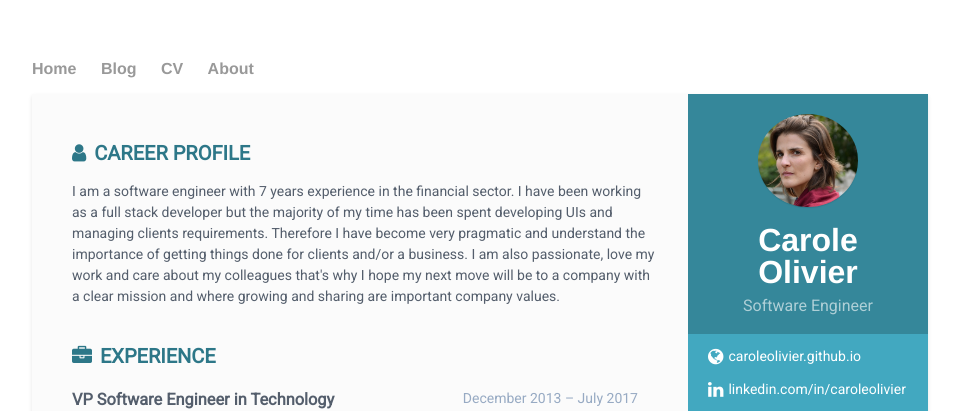
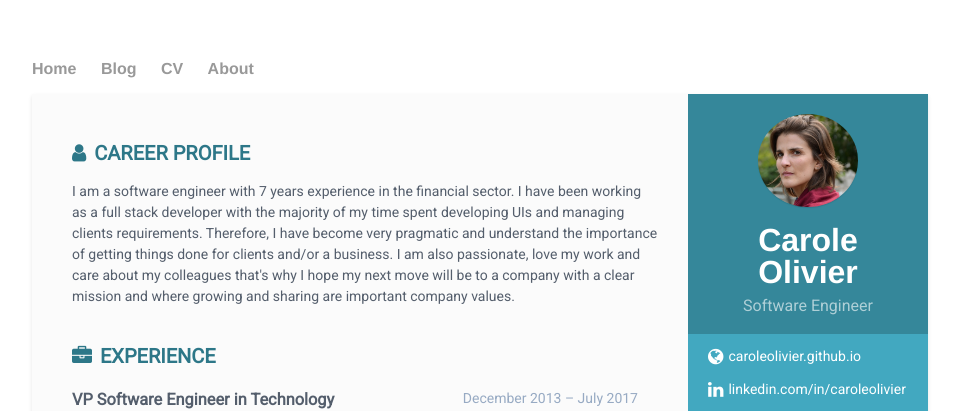
Before and after one commit to caroleolivier/caroleolivier.github.io, a Jekyll site: the page built from cv/index.html, in a window 1280 px wide. Shown: the top 411 px of the page, without its empty margins (160-1119 px from the left). Built offline with Jekyll 4.4.1, drawn with Linux system fonts in a browser that asks for light colours.

Commit message:
Improve career profile

```diff
--- a/cv/main-view/career-profile.html
+++ b/cv/main-view/career-profile.html
@@ -2,8 +2,8 @@
     <h2 class="section-title"><i class="fa fa-user"></i>Career Profile</h2>
     <div class="summary">
         I am a software engineer with 7 years experience in the financial sector.
-        I have been working as a full stack developer but the majority of my time has been spent developing UIs and managing clients requirements.
-        Therefore I have become very pragmatic and understand the importance of getting things done for clients and/or a business.
+        I have been working as a full stack developer with the majority of my time spent developing UIs and managing clients requirements.
+        Therefore, I have become very pragmatic and understand the importance of getting things done for clients and/or a business.
         I am also passionate, love my work and care about my colleagues that's why
         I hope my next move will be to a company with a clear mission and where growing and sharing are important company values.
     </div>
```
